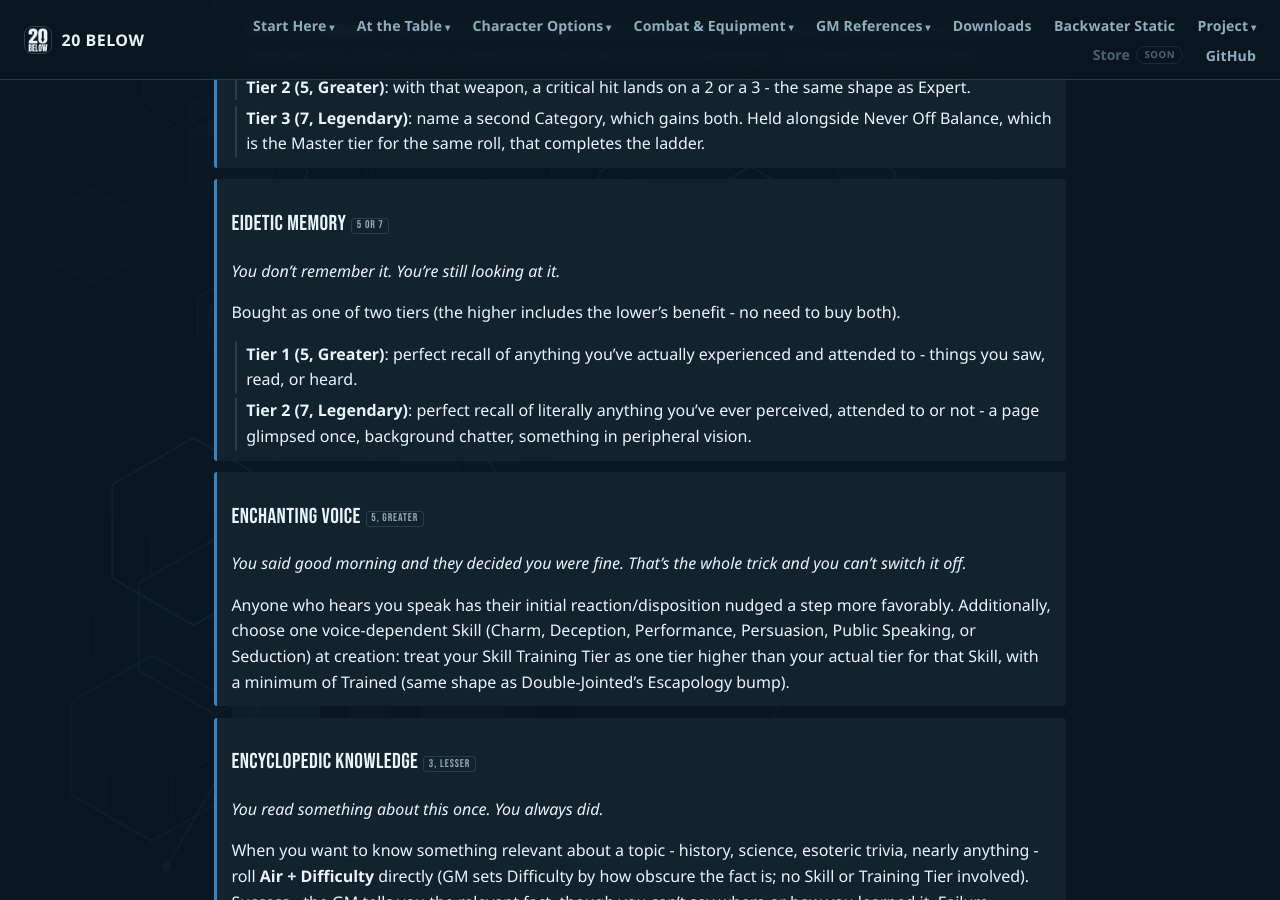
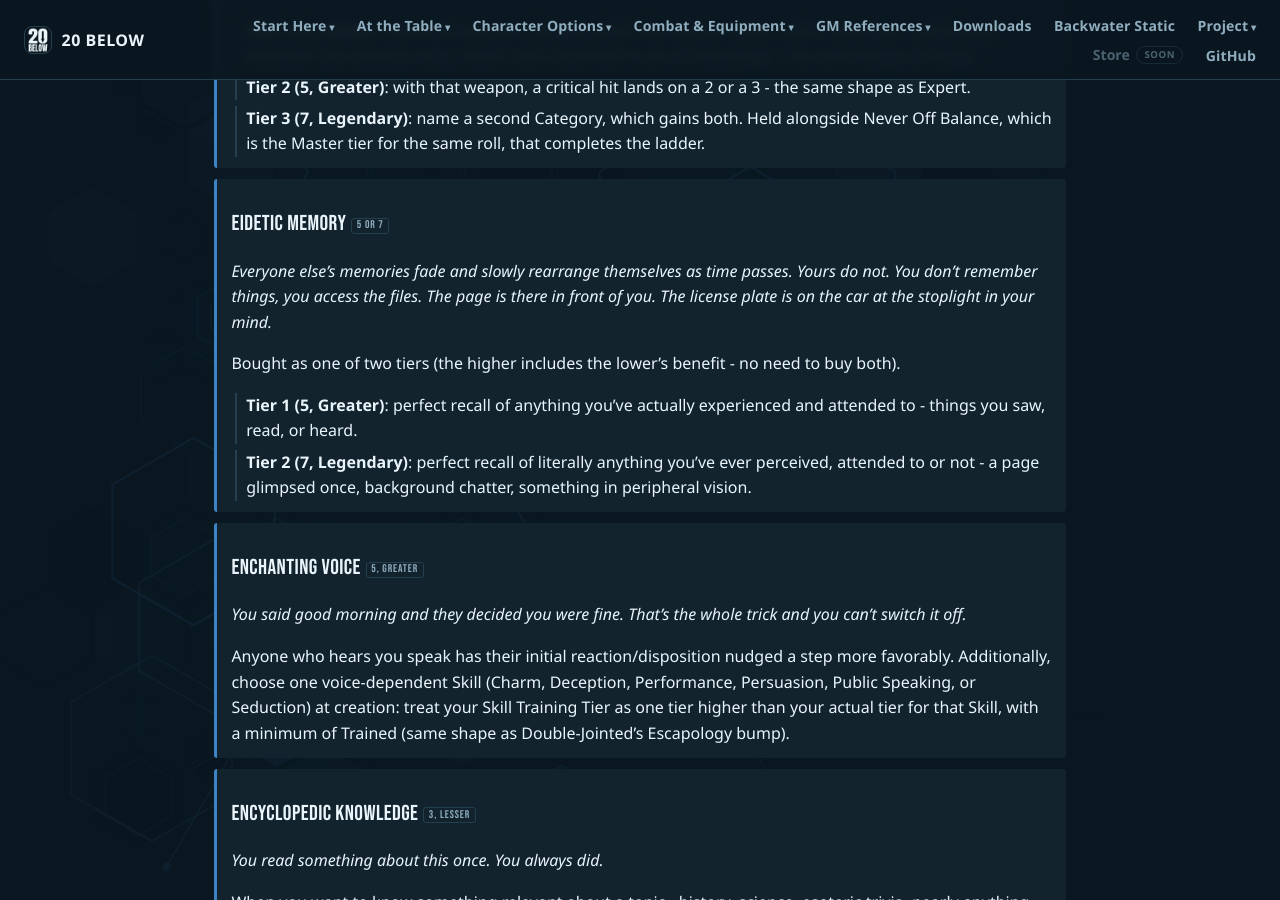
Before and after one commit to feralucce/20_Below, a Jekyll site: the page built from webbook/boons.md, in a window 1280 px wide and 900 px high, scrolled down 4381 px. Built offline with Jekyll 4.4.1, drawn with Linux system fonts in a browser that asks for light colours.

Commit message:
Boons: rework the Eidetic Memory flavour
Co-Authored-By: Claude Opus 5 <noreply@anthropic.com>

```diff
--- a/webbook/boons.md
+++ b/webbook/boons.md
@@ -276,7 +276,7 @@ An attack is a straight Attribute-against-Defense roll with no Skill in it, whic
 
 <div class="boon-flavour" markdown="1">
 
-You don’t remember it. You’re still looking at it.
+Everyone else's memories fade and slowly rearrange themselves as time passes. Yours do not. You don't remember things, you access the files. The page is there in front of you. The license plate is on the car at the stoplight in your mind.
 
 </div>
 
```
